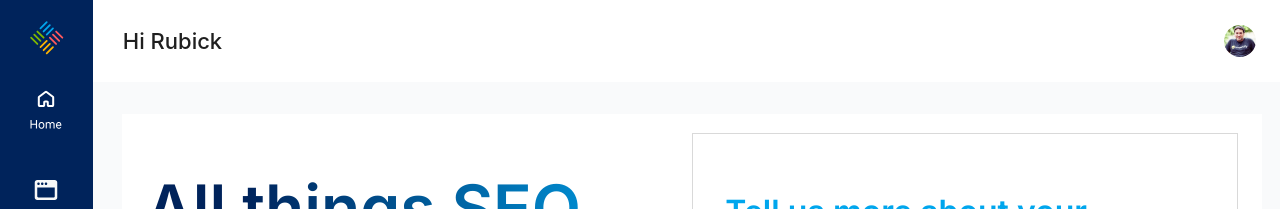
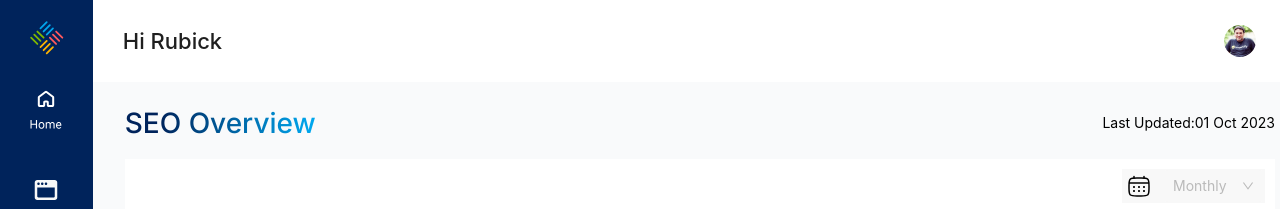
Before and after one commit to Vishnu-rubick/seo-poc, a React (Vite) app: page /home in a window 1280 px wide. Before the commit this address led to /configure. Shown: the top 209 px of the page. Built offline with nearby package versions, Linux system fonts and the light colour scheme; no server answers.

Commit message:
added module-header component

```diff
--- /dev/null
+++ b/src/components/module-header/module-header.scss
@@ -0,0 +1,21 @@
+.seo-overview-header {
+    width: 100%;
+    height: 100%;
+    display: flex;
+    align-items: center;
+    justify-content: space-between;
+
+    h1 {
+      // color: #00235b;
+      font-family: Inter;
+      background: linear-gradient(90.5deg, #00235b 17.92%, #00a6ed 97.07%);
+      -webkit-background-clip: text; /* For WebKit (Safari, Chrome) */
+      background-clip: text;
+      color: transparent;
+      font-size: 28px;
+      font-weight: 500;
+      line-height: 34px;
+      letter-spacing: 0em;
+      text-align: center;
+    }
+  }
--- /dev/null
+++ b/src/components/module-header/module-header.tsx
@@ -0,0 +1,19 @@
+import "./module-header.scss"
+
+interface ModuleHeaderProps {
+  lastUpdatedAt: String;
+}
+
+function ModuleHeader({ lastUpdatedAt }: ModuleHeaderProps) {
+  return (
+    <div className="seo-overview-header">
+      <h1>SEO Overview</h1>
+      <p>
+        Last Updated:
+        {lastUpdatedAt}
+      </p>
+    </div>
+  );
+}
+
+export default ModuleHeader
--- a/src/keywords/index.tsx
+++ b/src/keywords/index.tsx
@@ -14,6 +14,7 @@
 import { Link } from "react-router-dom";
 import AppHeader from "../components/app-header/app-header";
 import DomainSubheader from "../components/domain-subheader/domain-subheader";
+import ModuleHeader from "../components/module-header/module-header";
 
 const Keywords: React.FC = () => {
   const keywordsData = KeywordsData as { [key: string]: MergedData };
@@ -88,6 +89,9 @@
   return (
     <div className="keywords-dashboard">
       <AppHeader />
+      <Row>
+        <ModuleHeader lastUpdatedAt={"02 Aug 2023"} />
+      </Row>
       <Row className="domain-header-row">
         <DomainSubheader />
       </Row>
--- a/src/pages/seo-overview/index.tsx
+++ b/src/pages/seo-overview/index.tsx
@@ -24,6 +24,7 @@
 import VisitDurationArrow from "../../assets/seo-overview/cards/visit-duration-arrow.png";
 import VisitDurationLogo from "../../assets/seo-overview/cards/visit-duration.svg";
 import DomainSubheader from "../../components/domain-subheader/domain-subheader";
+import ModuleHeader from "../../components/module-header/module-header";
 
 interface SeoOverviewProps {
   projectId?: string;
@@ -138,7 +139,7 @@
           console.log(err);
         });
     } else {
-      navigate("/");
+      //navigate("/");
     }
     if (localStorage.getItem("domain")) {
       setDomainTitle(localStorage.getItem("domain"));
@@ -208,13 +209,9 @@
       <AppHeader />
       <Col className="seo-overview-col" span={24}>
         <Row className="seo-overview-header-row">
-          <div className="seo-overview-header">
-            <h1>SEO Overview</h1>
-            <p>
-              Last Updated:{" "}
-              {`${overviewData[0]?.lastUpdatedAt || `01 Oct 2023`}`}
-            </p>
-          </div>
+          <ModuleHeader
+            lastUpdatedAt={`${overviewData[0]?.lastUpdatedAt || `01 Oct 2023`}`}
+          />
         </Row>
         <Row className="seo-overview-subheader-row">
           <DomainSubheader />
--- a/src/pages/seo-overview/seo-overview.scss
+++ b/src/pages/seo-overview/seo-overview.scss
@@ -7,27 +7,8 @@
   }
 
   // custom-classes-styling
-  .seo-overview-header {
-    width: 100%;
-    height: 100%;
-    display: flex;
-    align-items: center;
-    justify-content: space-between;
 
-    h1 {
-      // color: #00235b;
-      font-family: Inter;
-      background: linear-gradient(90.5deg, #00235b 17.92%, #00a6ed 97.07%);
-      -webkit-background-clip: text; /* For WebKit (Safari, Chrome) */
-      background-clip: text;
-      color: transparent;
-      font-size: 28px;
-      font-weight: 500;
-      line-height: 34px;
-      letter-spacing: 0em;
-      text-align: center;
-    }
-  }
+
   .seo-overview-subheader {
     background: #ffffff;
     width: 100%;
```
